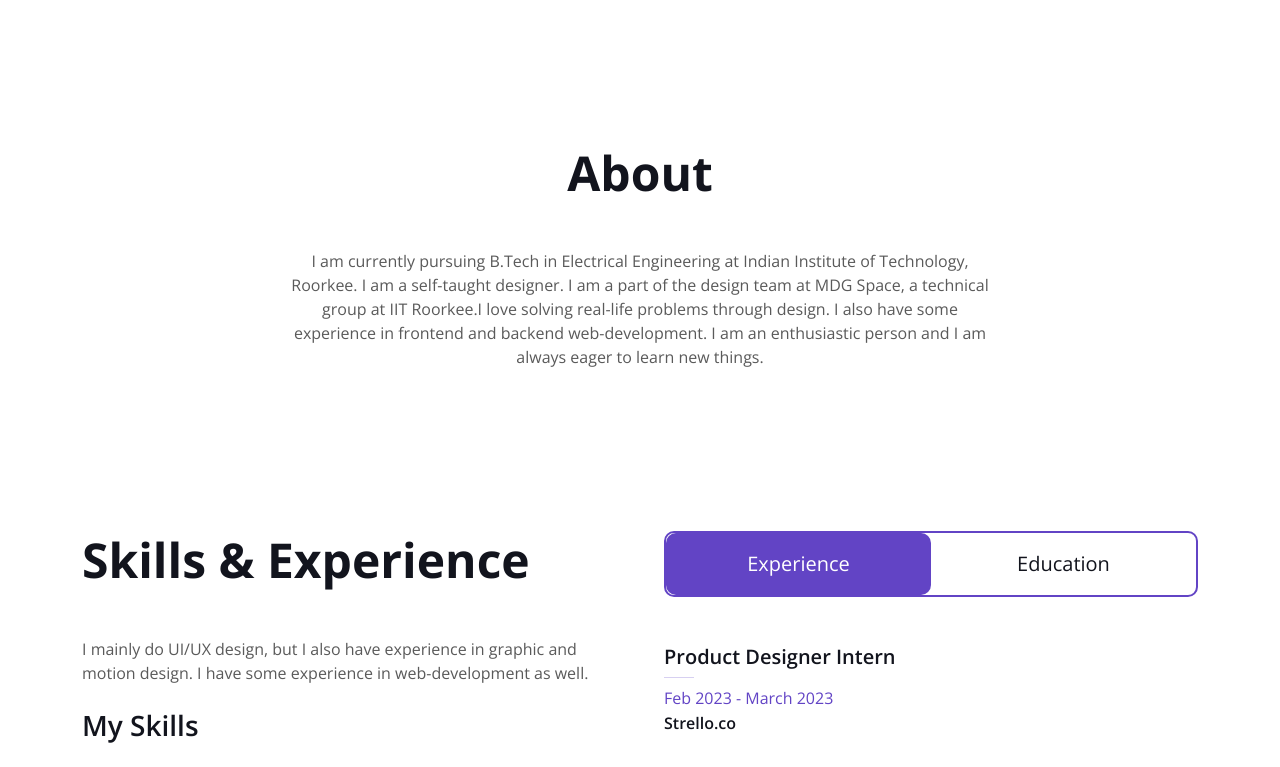
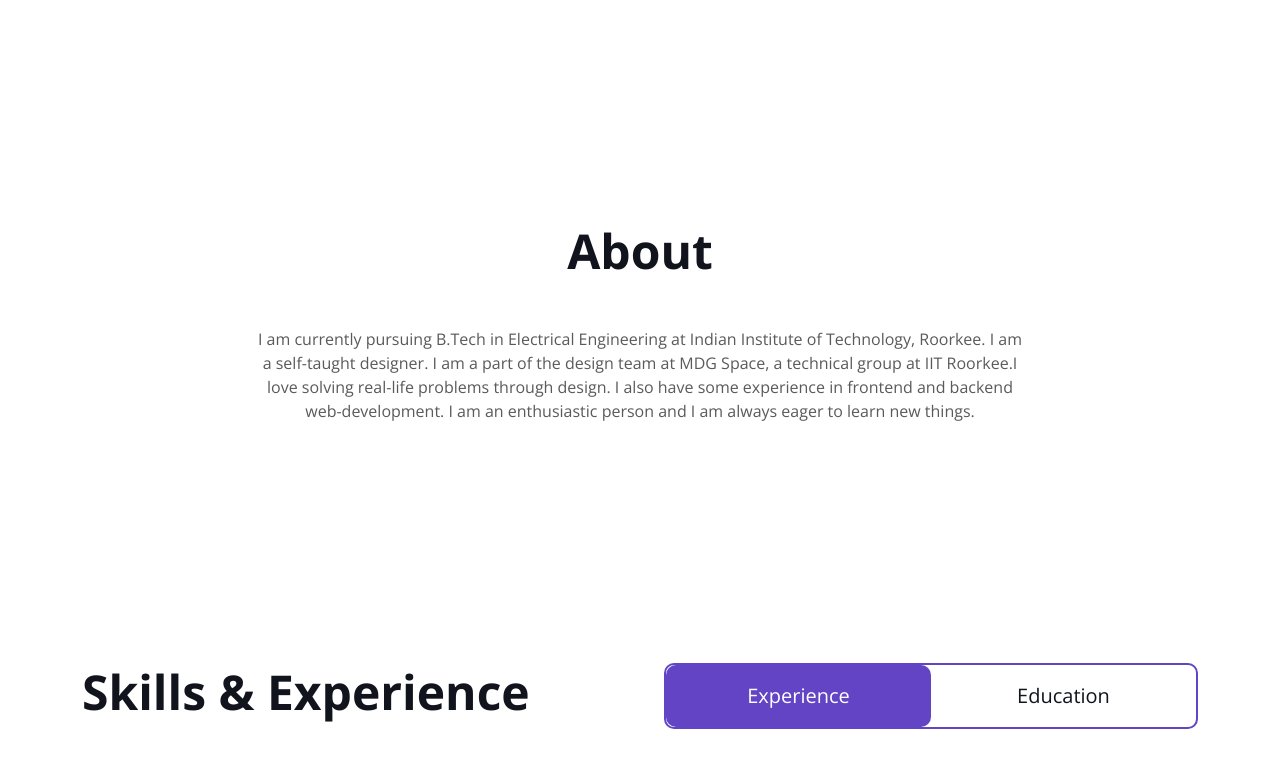
Before and after one commit to nishtha1425/portfolio, a plain HTML site: page index.html in a window 1280 px wide. Shown: the part 692-1459 px from the top of the page. Drawn offline with nearby package versions, Linux system fonts and the light colour scheme.

Commit message:
Update style.css

```diff
--- a/css/style.css
+++ b/css/style.css
@@ -430,10 +430,7 @@
 }
 
 #aboutContent {
-    padding-left: 280px;
-    padding-right: 280px;
-    padding-top: 50px;
-    padding-bottom: 50px;
+    padding: 10% 20% 10% 20%;
     text-align: center;
 }
 
```
